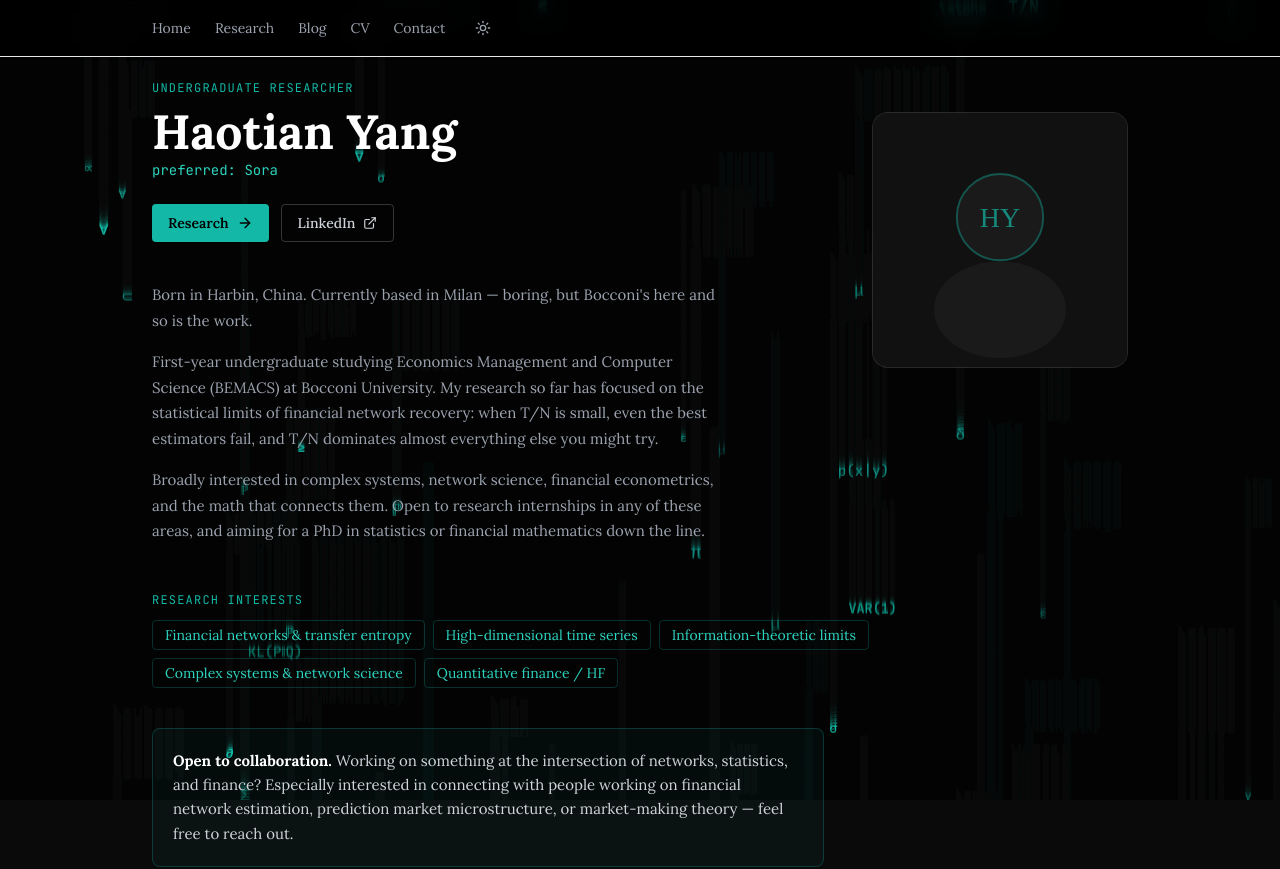
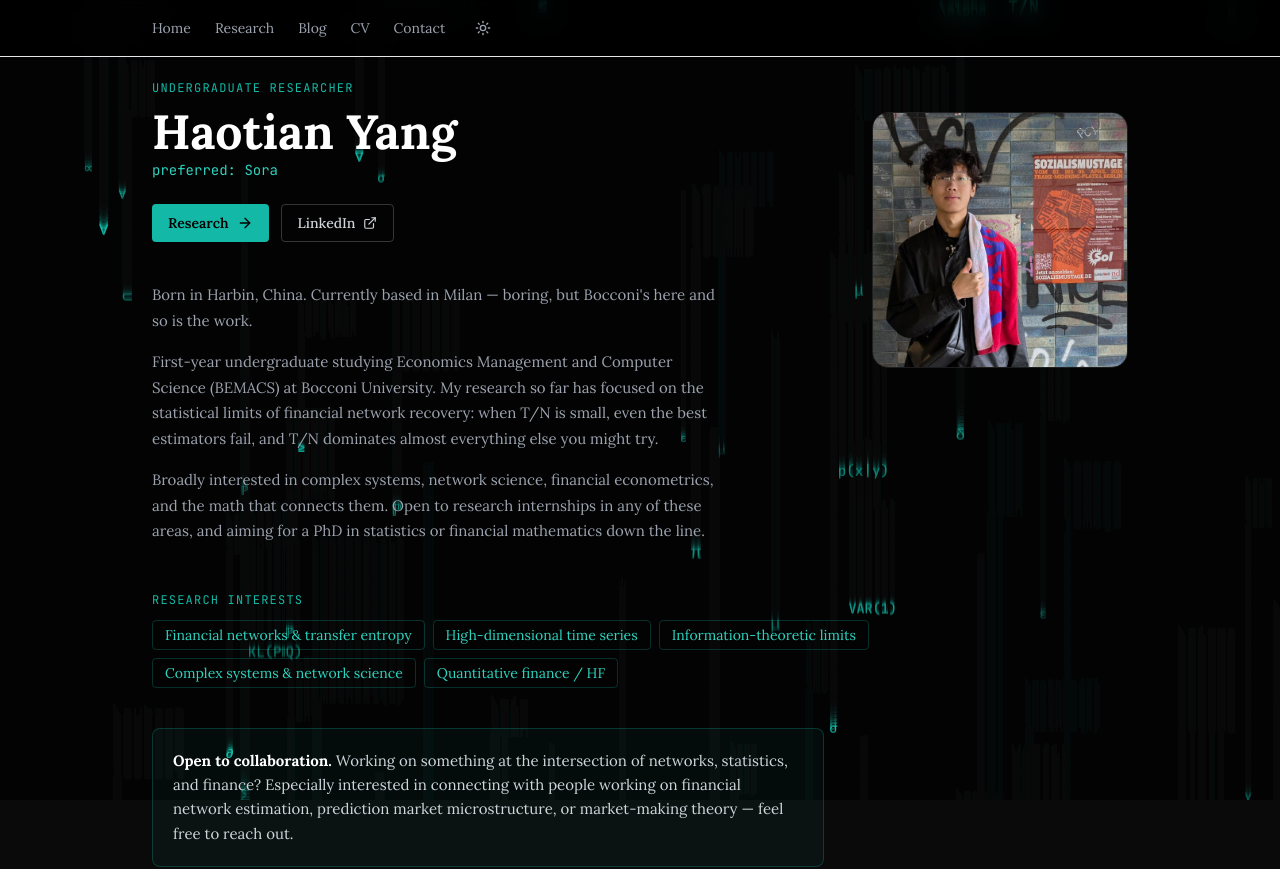
Before and after one commit to soray42/soray42.github.io, a Next.js app: page / in a window 1280 px wide. Shown: the top 869 px of the page. Built offline with nearby package versions, Linux system fonts and the light colour scheme.

Commit message:
feat: add real photo

```diff
--- a/app/page.tsx
+++ b/app/page.tsx
@@ -117,19 +117,12 @@ export default function Home() {
 
           {/* RIGHT COLUMN — large photo, aligned to top */}
           <div className="flex justify-center md:justify-end md:pt-8">
-            <div className="w-56 h-56 md:w-64 md:h-64 rounded-2xl border border-white/10 bg-white/5 flex items-center justify-center overflow-hidden">
-              <svg viewBox="0 0 200 200" xmlns="http://www.w3.org/2000/svg" className="w-full h-full">
-                <rect width="200" height="200" fill="#111"/>
-                {/* body */}
-                <ellipse cx="100" cy="155" rx="52" ry="38" fill="#1a1a1a"/>
-                {/* head */}
-                <circle cx="100" cy="82" r="34" fill="#1a1a1a"/>
-                {/* teal ring */}
-                <circle cx="100" cy="82" r="34" fill="none" stroke="#14B8A6" strokeWidth="1.5" strokeOpacity="0.4"/>
-                {/* initials */}
-                <text x="100" y="90" textAnchor="middle" fontFamily="serif" fontSize="22" fill="#14B8A6" opacity="0.7">HY</text>
-              </svg>
-            </div>
+            {/* eslint-disable-next-line @next/next/no-img-element */}
+            <img
+              src="/photo.jpg"
+              alt="Haotian Yang"
+              className="w-56 h-56 md:w-64 md:h-64 rounded-2xl object-cover object-top border border-white/10"
+            />
           </div>
         </div>
       </section>
```
Also changed, not shown: public/photo.jpg (added).
